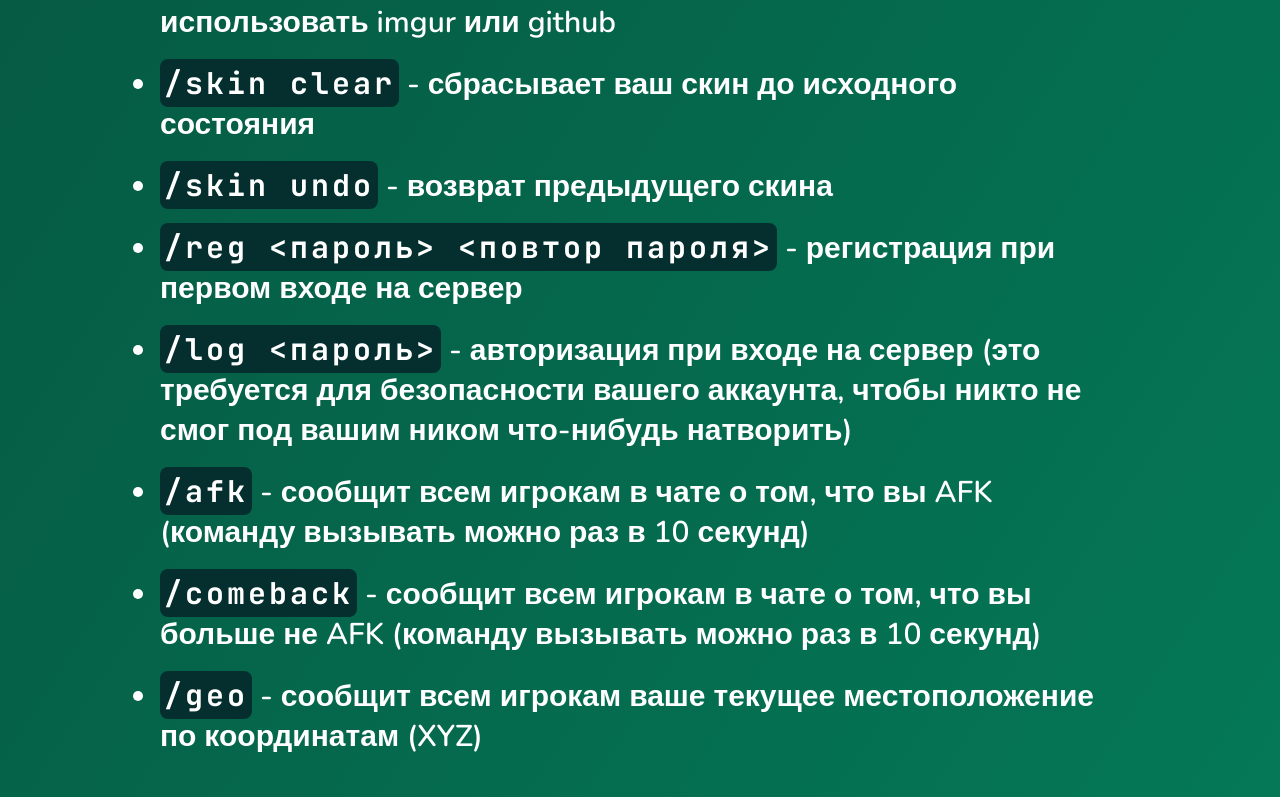
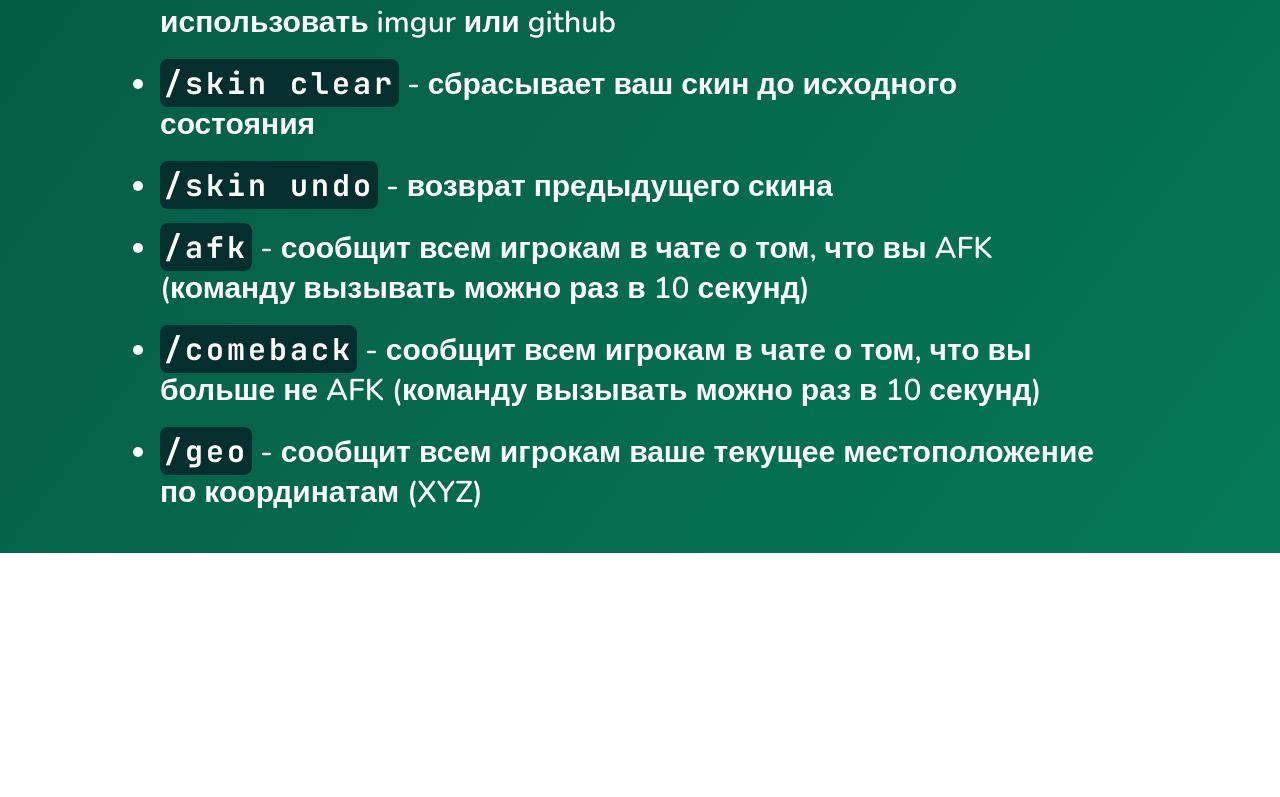
Before and after one commit to MrAbragadabra/pipinders, a Next.js app: page /commands in a window 1280 px wide. Shown: the part 1159-1956 px from the top of the page. After the commit the page ends 1712 px from the top, so only its background shows below. Built offline with nearby package versions, Linux system fonts and the light colour scheme.

Commit message:
delete reg and log commands

```diff
--- a/src/components/shared/commands.tsx
+++ b/src/components/shared/commands.tsx
@@ -190,32 +190,6 @@ export const Commands: React.FC<Props> = ({ className }) => {
 					</li>
 					<li className='mb-5 text-left leading-10'>
 						<span
-							onClick={() => handleCopy('/reg MegaPassword123 MegaPassword123')}
-							className={cn(
-								jetBrains_mono.className,
-								'highlighting select-none cursor-pointer'
-							)}
-						>
-							/reg &lt;пароль&gt; &lt;повтор пароля&gt;
-						</span>{' '}
-						- регистрация при первом входе на сервер
-					</li>
-					<li className='mb-5 text-left leading-10'>
-						<span
-							onClick={() => handleCopy('/log MegaPassword123')}
-							className={cn(
-								jetBrains_mono.className,
-								'highlighting select-none cursor-pointer'
-							)}
-						>
-							/log &lt;пароль&gt;
-						</span>{' '}
-						- авторизация при входе на сервер (это требуется для безопасности
-						вашего аккаунта, чтобы никто не смог под вашим ником что-нибудь
-						натворить)
-					</li>
-					<li className='mb-5 text-left leading-10'>
-						<span
 							onClick={() => handleCopy('/afk')}
 							className={cn(
 								jetBrains_mono.className,
```
